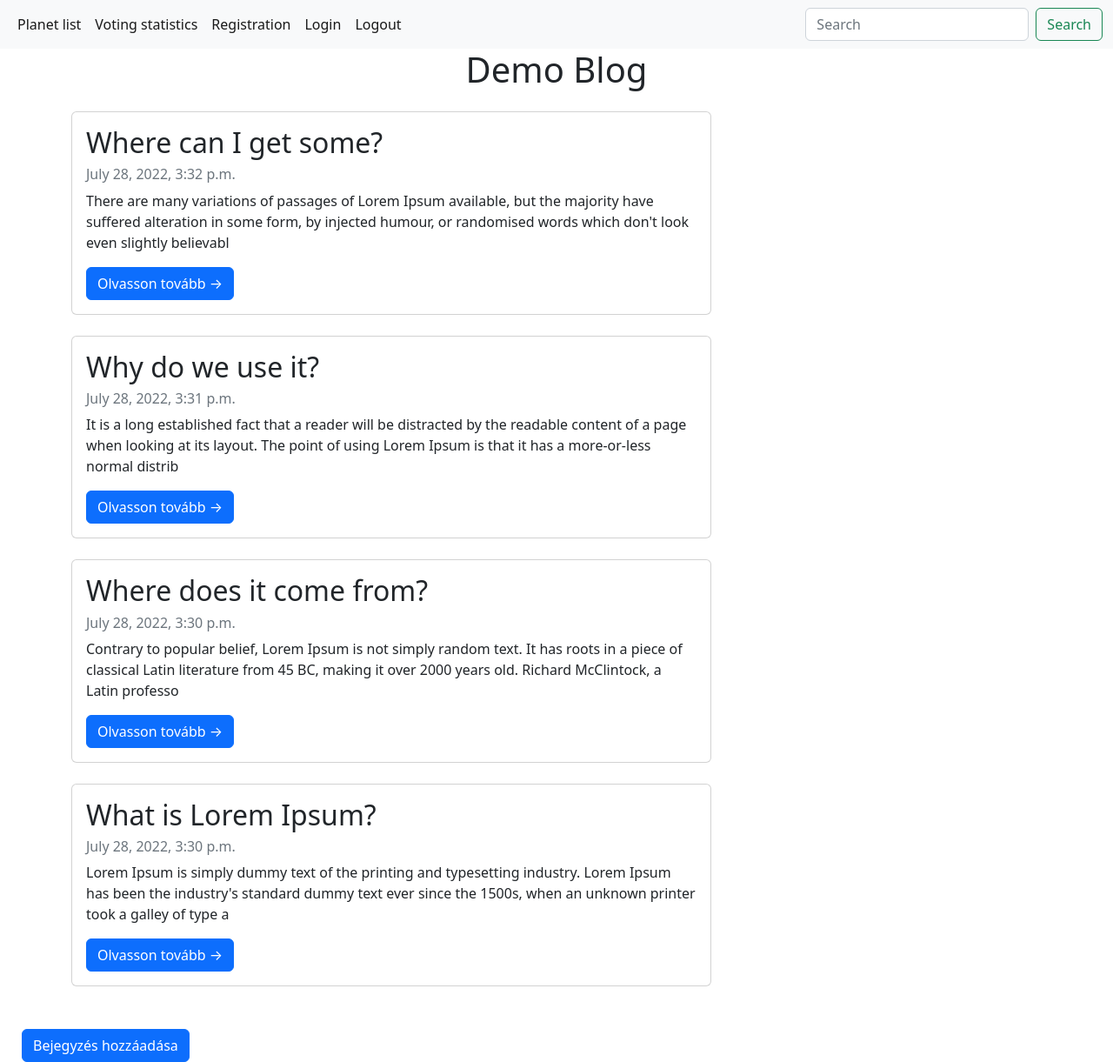
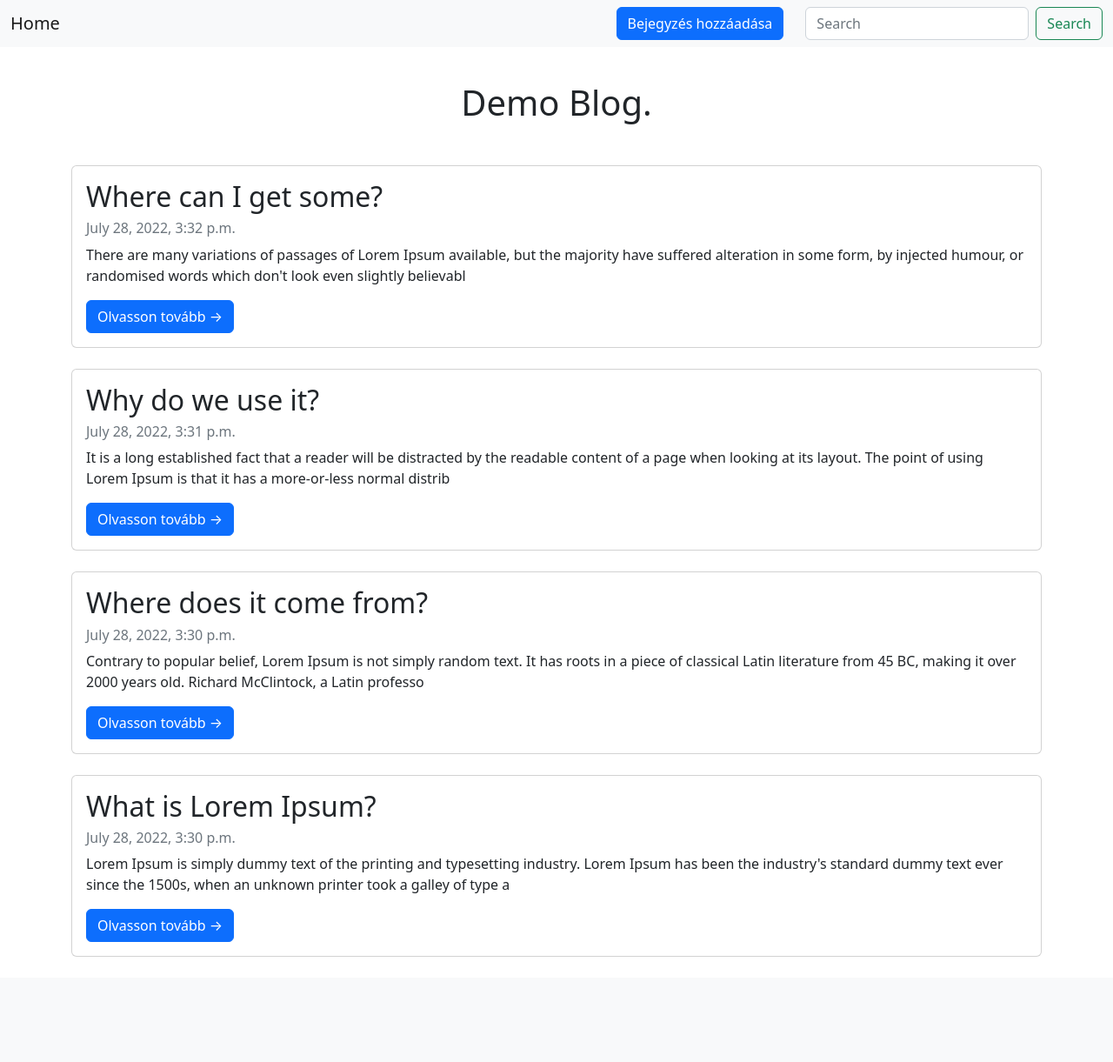
Before and after one commit to kvzsolt/DemoBlog, a Django app: page / in a window 1280 px wide. Shown: the whole page at 87% size. After the commit the page ends 1100 px from the top, so only its background shows below. Run offline with Django 4.2, Linux system fonts and the light colour scheme; data comes from the database, SQL or seed files in the repository; both versions use the stored data as it was after the commit.

Commit message:
mostly done

```diff
--- a/AnteusBlog/urls.py
+++ b/AnteusBlog/urls.py
@@ -14,10 +14,18 @@ Including another URLconf
     2. Add a URL to urlpatterns:  path('blog/', include('blog.urls'))
 """
 # from django.contrib import admin
+"""
 from blog import views
 from django.urls import path
+"""
+"""
+urlpatterns = [
+    #    path('admin/', admin.site.urls),
+    # path(' ', views.index)
+]
+"""
+from django.urls import path, include
 
 urlpatterns = [
-    #    path('admin/', admin.site.urls),
-         path('', views.index)
+    path('', include('blog.urls')),
 ]
--- a/blog/models.py
+++ b/blog/models.py
@@ -1,19 +1,12 @@
 from django.db import models
-
-STATUS = (
-    (0, "Draft"),
-    (1, "Publish")
-)
+from django.template.defaultfilters import slugify
 
 
 class Post(models.Model):
     title = models.CharField(max_length=255, unique=True)
-    slug = models.SlugField(max_length=150, unique=True)
+    slug = models.SlugField(max_length=255, unique=True)
     content = models.TextField()
     created_on = models.DateTimeField(auto_now_add=True)
 
-    class Meta:
-        ordering = ['-created_on']
-
     def __str__(self):
         return self.title
--- /dev/null
+++ b/blog/urls.py
@@ -0,0 +1,7 @@
+from . import views
+from django.urls import path
+
+urlpatterns = [
+    path('', views.PostList.as_view(), name='home'),
+    path('<slug:slug>/', views.PostDetail.as_view(), name='post_detail'),
+]
--- a/blog/views.py
+++ b/blog/views.py
@@ -2,18 +2,55 @@ from django.shortcuts import render
 from django.http import HttpResponse, request
 from django.views.decorators.csrf import csrf_exempt
 from blog.models import Post
+from django.views import generic
+from django.template.defaultfilters import slugify
 
 
+"""
 @csrf_exempt
 def index(request):
-    data = Post.objects.all()
+    if 'search' in request.GET:
+        search = request.GET['search']
+        data = Post.objects.filter(title__icontains=search)
+    else:
+        data = Post.objects.all()
     if request.method == 'POST':
         title = request.POST.get('post-title')
         content = request.POST.get('post-text')
         obj = Post()
         obj.title = title
-        obj.slug = title
         obj.content = content
         obj.created_on
         obj.save()
     return render(request, 'index.html',{'data': data})
+"""
+
+
+class PostList(generic.ListView):
+    queryset = Post.objects.filter().order_by('-created_on')
+    template_name = 'index.html'
+    context_object_name = 'data'
+
+    def post(self, request, *args, **kwargs):
+        title = request.POST.get('post-title')
+        content = request.POST.get('post-text')
+        obj = Post()
+        obj.title = title
+        obj.slug = slugify(title)
+        obj.content = content
+        obj.created_on
+        obj.save()
+        data = self.get_queryset()
+        return render(request, 'index.html',{'data':data})
+
+    def get_queryset(self, *args, **kwargs):
+        data = super().get_queryset(*args, **kwargs)
+        query = self.request.GET.get('search')
+        if query:
+            return data.filter(title__icontains=query)
+        return data
+
+
+class PostDetail(generic.DetailView):
+    model = Post
+    template_name = 'post_detail.html'
--- a/templates/index.html
+++ b/templates/index.html
@@ -1,93 +1,29 @@
-<!DOCTYPE html>
-<html lang="en">
-<head>
-    <meta charset="UTF-8">
-    <title>AnteusBlog</title>
-    <link href="https://cdn.jsdelivr.net/npm/bootstrap@5.2.0/dist/css/bootstrap.min.css" rel="stylesheet" integrity="sha384-gH2yIJqKdNHPEq0n4Mqa/HGKIhSkIHeL5AyhkYV8i59U5AR6csBvApHHNl/vI1Bx" crossorigin="anonymous">
+{% extends "minimal.html" %}
+{% block content %}
 
-</head>
-<body>
-<script src="https://cdn.jsdelivr.net/npm/bootstrap@5.2.0/dist/js/bootstrap.bundle.min.js" integrity="sha384-A3rJD856KowSb7dwlZdYEkO39Gagi7vIsF0jrRAoQmDKKtQBHUuLZ9AsSv4jD4Xa" crossorigin="anonymous"></script>
-    <nav class="navbar navbar-expand-lg navbar-light bg-light">
-  <div class="container-fluid">
-    <div class="collapse navbar-collapse" id="navbarSupportedContent">
-      <ul class="navbar-nav me-auto mb-2 mb-lg-0">
-        <li class="nav-item">
-          <a class="nav-link active" aria-current="page" href="#">Planet list</a>
-        </li>
-               <li class="nav-item">
-          <a class="nav-link active" aria-current="page" href="#">Voting statistics</a>
-        </li>
-                <li class="nav-item">
-          <a class="nav-link active" aria-current="page" href="#">Registration</a>
-        </li>
-                <li class="nav-item">
-          <a class="nav-link active" aria-current="page" href="#">Login</a>
-                </li>
-                <li class="nav-item">
-          <a class="nav-link active" aria-current="page" href="#">Logout</a>
-      </ul>
-      <form class="d-flex">
-        <input class="form-control me-2" type="search" placeholder="Search" aria-label="Search">
-        <button class="btn btn-outline-success" type="submit">Search</button>
-      </form>
-    </div>
-  </div>
-</nav>
-<div class="container text-center">
-        <h1>Demo Blog</h1>
-    </div>
   <div class="container">
-
+    <h1 style="text-align: center;padding-top: 40px; padding-bottom: 40px">Demo Blog.</h1>
       <div class="row">
-        <!-- Blog Entries Column -->
-        <div class="col-md-8 mt-3 left">
+        <div class="col">
                  {% for post in data %}
                 <div class="card mb-4">
                     <div class="card-body">
                         <h2 class="card-title">{{ post.title }}</h2>
                         <p class="card-text text-muted h6">{{ post.created_on}} </p>
                         <p class="card-text">{{post.content|slice:":200" }}</p>
-                    <a href="" class="btn btn-primary">Olvasson tovább &rarr;</a>
+                        <a href="{% url 'post_detail' post.slug  %}" class="btn btn-primary float-left">Olvasson tovább &rarr;</a>
                     </div>
                 </div>
             {% endfor %}
+
+
+
           </div>
       </div>
 </div>
 
-<div style="padding-left: 25px; padding-top: 25px">
-    <button type="button" class="btn btn-primary" data-bs-toggle="modal" data-bs-target="#exampleModal" data-bs-whatever="@getbootstrap">Bejegyzés hozzáadása</button>
-</div>
+{%endblock%}
 
-
-<div class="modal fade" id="exampleModal" tabindex="-1" aria-labelledby="exampleModalLabel" aria-hidden="true">
-  <div class="modal-dialog">
-    <div class="modal-content">
-      <div class="modal-header">
-        <h5 class="modal-title" id="exampleModalLabel">Új blogbejegyzés</h5>
-        <button type="button" class="btn-close" data-bs-dismiss="modal" aria-label="Close"></button>
-      </div>
-      <div class="modal-body">
-        <form method="POST">
-          <div class="mb-3">
-            <label for="post-title" class="col-form-label">Bejegyzés címe</label>
-            <input type="text" class="form-control" id="post-title" name="post-title">
-          </div>
-          <div class="mb-3">
-            <label for="post-text" class="col-form-label">Bejegyzés szövege</label>
-            <textarea class="form-control" id="post-text" name="post-text"></textarea>
-          </div>
-            <button type="submit" class="btn btn-primary">Bejegyzés hozzáadása</button>
-
-        </form>
-      </div>
-      <div class="modal-footer">
-        <button type="button" class="btn btn-secondary" data-bs-dismiss="modal">Bezárás</button>
-      </div>
-    </div>
-  </div>
-</div>
 
 </body>
 </html>
--- /dev/null
+++ b/templates/minimal.html
@@ -0,0 +1,60 @@
+<!DOCTYPE html>
+<html lang="en">
+<head>
+    <meta charset="UTF-8">
+    <title>AnteusBlog</title>
+    <link href="https://cdn.jsdelivr.net/npm/bootstrap@5.2.0/dist/css/bootstrap.min.css" rel="stylesheet" integrity="sha384-gH2yIJqKdNHPEq0n4Mqa/HGKIhSkIHeL5AyhkYV8i59U5AR6csBvApHHNl/vI1Bx" crossorigin="anonymous">
+
+</head>
+<body>
+<script src="https://cdn.jsdelivr.net/npm/bootstrap@5.2.0/dist/js/bootstrap.bundle.min.js" integrity="sha384-A3rJD856KowSb7dwlZdYEkO39Gagi7vIsF0jrRAoQmDKKtQBHUuLZ9AsSv4jD4Xa" crossorigin="anonymous"></script>
+    <nav class="navbar navbar-expand-lg navbar-light bg-light">
+  <div class="container-fluid">
+    <div class="collapse navbar-collapse" id="navbarSupportedContent">
+      <ul class="navbar-nav me-auto mb-2 mb-lg-0">
+        <li class="nav-item">
+          <a class="navbar-brand" aria-current="page" href="/">Home</a>
+        </li>
+      </ul>
+        <button type="button" class="btn btn-primary" data-bs-toggle="modal" data-bs-target="#exampleModal" data-bs-whatever="@getbootstrap" style="margin-right: 25px">Bejegyzés hozzáadása</button>
+      <form class="d-flex">
+        <input name ="search" class="form-control me-2" type="search" placeholder="Search" aria-label="Search" method="GET">
+        <button class="btn btn-outline-success" type="submit">Search</button>
+      </form>
+
+    </div>
+  </div>
+</nav>
+<div class="modal fade" id="exampleModal" tabindex="-1" aria-labelledby="exampleModalLabel" aria-hidden="true">
+  <div class="modal-dialog">
+    <div class="modal-content">
+      <div class="modal-header">
+        <h5 class="modal-title" id="exampleModalLabel">Új blogbejegyzés</h5>
+        <button type="button" class="btn-close" data-bs-dismiss="modal" aria-label="Close"></button>
+      </div>
+      <div class="modal-body">
+        <form method="POST" name="input">
+                {% csrf_token %}
+          <div class="mb-3">
+            <label for="post-title" class="col-form-label">Bejegyzés címe</label>
+            <input type="text" class="form-control" id="post-title" name="post-title">
+          </div>
+          <div class="mb-3">
+            <label for="post-text" class="col-form-label">Bejegyzés szövege</label>
+            <textarea class="form-control" id="post-text" name="post-text"></textarea>
+          </div>
+            <button type="submit" class="btn btn-primary">Bejegyzés hozzáadása</button>
+
+        </form>
+      </div>
+      <div class="modal-footer">
+        <button type="button" class="btn btn-secondary" data-bs-dismiss="modal">Bezárás</button>
+      </div>
+    </div>
+  </div>
+</div>
+{% block content %}
+
+{% endblock content %}
+</body>
+</html>
```
Also changed, not shown: templates/post_detail.html (added, +16 -0 lines), blog/migrations/0002_alter_post_slug_alter_post_title.py (added), db.sqlite3. Lines whose indentation alone changed are shown as unchanged.
